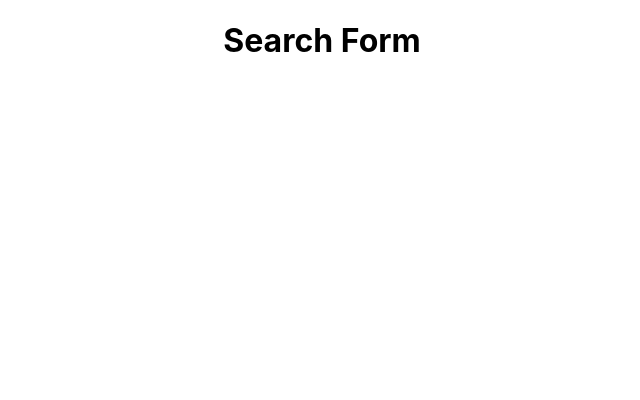
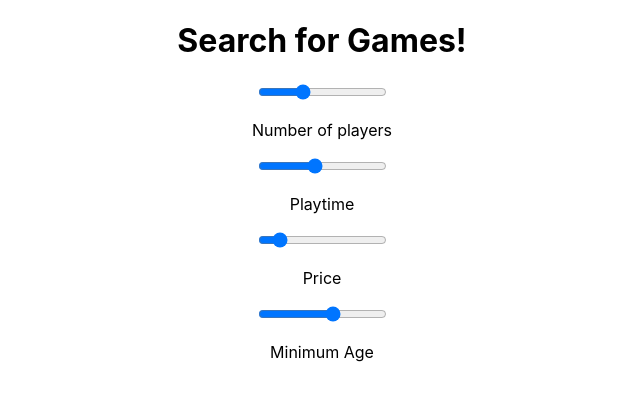
Before and after one commit to mdflynn/game-sleuth, a React (Create React App) app: page /form in a window 1280 px wide. Shown: the top 400 px of the page, without its empty margins (318-958 px from the left). Built offline with nearby package versions, Linux system fonts and the light colour scheme.

Commit message:
Style and display sliders

```diff
--- a/src/SearchForm/SearchForm.scss
+++ b/src/SearchForm/SearchForm.scss
@@ -0,0 +1,42 @@
+form {
+    display: flex;
+    flex-direction: column;
+    justify-content: center;
+    align-items: center;
+}
+
+.slidecontainer {
+    width: 50%; /* Width of the outside container */
+
+  }
+
+  /* The slider itself */
+  .slider {
+    -webkit-appearance: none;
+    width: 100%;
+    height: 15px;
+    border-radius: 5px;
+    background: #d3d3d3;
+    outline: none;
+    opacity: 0.7;
+    -webkit-transition: .2s;
+    transition: opacity .2s;
+  }
+
+  .slider::-webkit-slider-thumb {
+    -webkit-appearance: none;
+    appearance: none;
+    width: 25px;
+    height: 25px;
+    border-radius: 50%;
+    background: #4CAF50;
+    cursor: pointer;
+  }
+
+  .slider::-moz-range-thumb {
+    width: 25px;
+    height: 25px;
+    border-radius: 50%;
+    background: #4CAF50;
+    cursor: pointer;
+  }
--- a/src/SearchForm/SearchForm.tsx
+++ b/src/SearchForm/SearchForm.tsx
@@ -1,8 +1,88 @@
-import React from 'react';
-import './SearchForm.scss';
+import React, { Component } from "react";
+import "./SearchForm.scss";
 
-const SearchForm = () => {
-  return <h1>Search Form</h1>;
-};
+interface FormState {
+  numPlayers: number;
+  playtime: number;
+  price: number;
+  minAge: number;
+}
+
+class SearchForm extends Component<any, FormState> {
+  state: FormState = {
+    numPlayers: 4,
+    playtime: 45,
+    price: 15,
+    minAge: 14,
+  };
+
+  handleChange = (event: any) => {
+    console.log(event);
+  };
+
+  getSliderValue(event: any) {
+    this.setState({ numPlayers: event.target.value });
+  }
+
+  render() {
+    return (
+      <form>
+        <h1>Search for Games!</h1>
+        <div className="slidecontainer">
+          <label>
+            <input
+              id="width"
+              type="range"
+              value={this.state.numPlayers}
+              min="2"
+              max="8"
+              onChange={(event: any) => this.getSliderValue(event)}
+            />
+            <p>Number of players</p>
+          </label>
+        </div>
+        <div className="slidecontainer">
+          <label>
+            <input
+              id="width"
+              type="range"
+              value={this.state.playtime}
+              min="10"
+              max="90"
+              onChange={(event: any) => this.getSliderValue(event)}
+            />
+            <p>Playtime</p>
+          </label>
+        </div>
+        <div className="slidecontainer">
+          <label>
+            <input
+              id="width"
+              type="range"
+              value={this.state.price}
+              min="2"
+              max="100"
+              onChange={(event: any) => this.getSliderValue(event)}
+            />
+            <p>Price</p>
+          </label>
+        </div>
+        <div className="slidecontainer">
+          <label>
+            <input
+              id="width"
+              type="range"
+              value={this.state.minAge}
+              min="8"
+              max="18"
+              onChange={(event: any) => this.getSliderValue(event)}
+            />
+            <p>Minimum Age</p>
+          </label>
+        </div>
+      </form>
+    );
+  }
+}
 
 export default SearchForm;
```
Also changed, not shown: 1 other file (tests, documents, lock files or other folders).
